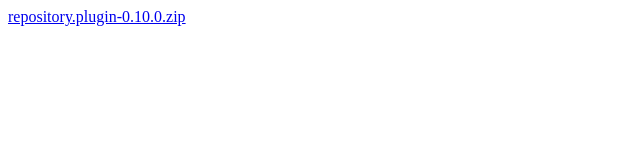
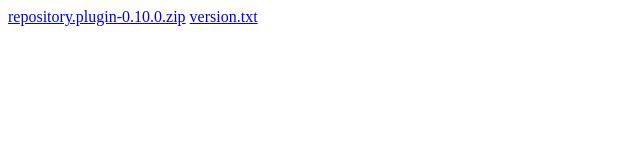
Before and after one commit to jakub2192/anonymous, a plain HTML site: page docs/index.html in a window 1280 px wide. Shown: the full height of the page, 0-640 px from the left. Drawn offline with Linux system fonts and the light colour scheme.

Commit message:
Update index.html

```diff
--- a/docs/index.html
+++ b/docs/index.html
@@ -1 +1,2 @@
 <a href="repository.plugin-0.10.0.zip">repository.plugin-0.10.0.zip</a>
+<a href="version.txt">version.txt</a>
```
